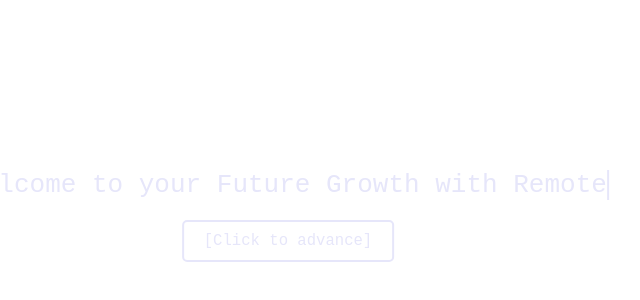
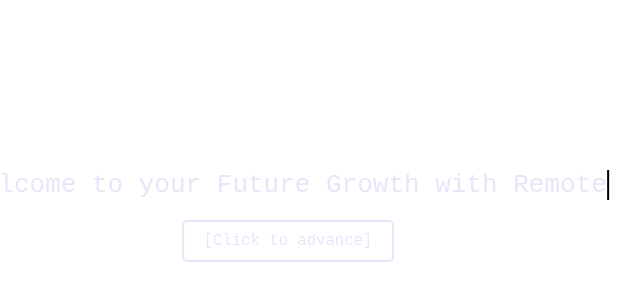
Before and after one commit to uxtq-1/dots2, a plain HTML site: page index.html in a window 1280 px wide. Shown: the part 184-484 px from the top of the page, 352-992 px from the left. Drawn offline with Linux system fonts and the light colour scheme.

Commit message:
Update index.html

```diff
--- a/index.html
+++ b/index.html
@@ -35,7 +35,7 @@
       margin-bottom: 20px;
       white-space: nowrap;
       overflow: hidden;
-      border-right: 2px solid lavender;
+      border-right: 2px solid black;
     }
     #advance {
       font-size: 1.2rem;
```
